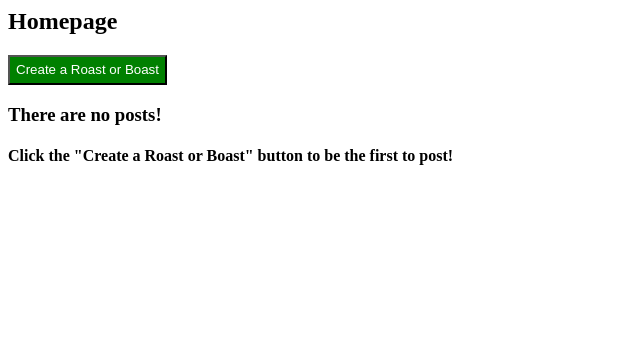
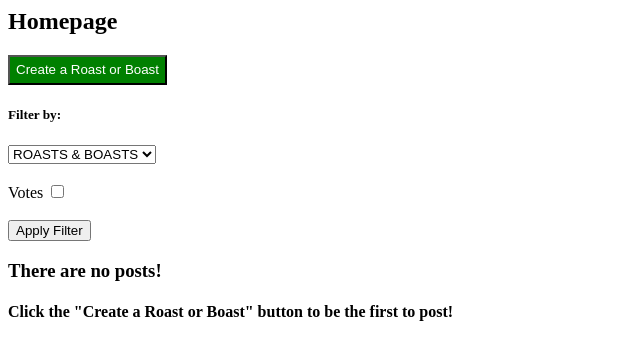
Before and after one commit to jtjones22/GhostPost, a Django app: page / in a window 1280 px wide. Shown: the top 360 px of the page, without its empty margins (0-640 px from the left). Run offline with Django 3.2, Linux system fonts and the light colour scheme; data that the repository does not hold is empty.

Commit message:
Added to the index.html so if there are no posts in a specific category if you try to filter one without posts

```diff
--- a/ghostpost_project/templates/index.html
+++ b/ghostpost_project/templates/index.html
@@ -4,7 +4,6 @@
 <a href="{% url 'addpost' %}"><button class="add_post">
     Create a Roast or Boast
 </button></a>
-{% if posts %}
 <form action='.' method='GET'>
     <h5>Filter by:</h5>
     <select name='category'>
@@ -20,15 +19,16 @@
     <br>
     <button type='submit'>Apply Filter</button>
 </form>
+{% if posts %}
     {% if votes %}
     <h2>Sorting by:</h2>
     <h3>Votes</h3>
     {% endif %}
     {% if category == 'boasts' %}
-        <h3>BOASTS</h3>
+        <h3>Boasts</h3>
 
         {% elif category == 'roasts' %}
-        <h3>ROASTS</h3>
+        <h3>Roasts</h3>
     {% endif %}
 
     <hr>
@@ -42,7 +42,15 @@
         </ul>
         <hr>
     {% endfor %}
+
+    <h3>There are no posts!</h3>
+    <h4>Click the "Create a Roast or Boast" button to be the first to post!</h4>
 {% else %}
+    {% if category == 'boasts' %}
+        <h3>Boasts</h3>
+    {% elif category == 'roasts' %}
+        <h3>Roasts</h3>
+    {% endif %}
     <h3>There are no posts!</h3>
     <h4>Click the "Create a Roast or Boast" button to be the first to post!</h4>
 
```
Lines whose indentation alone changed are shown as unchanged.
